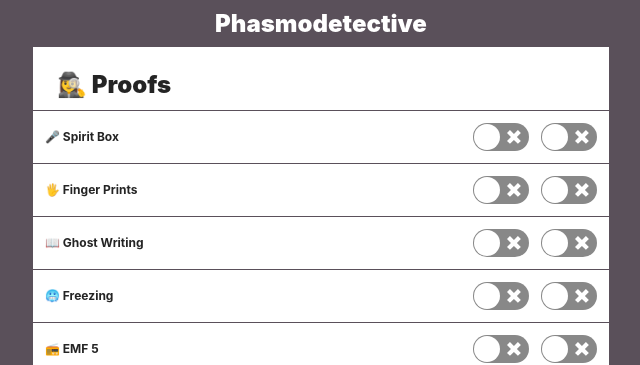
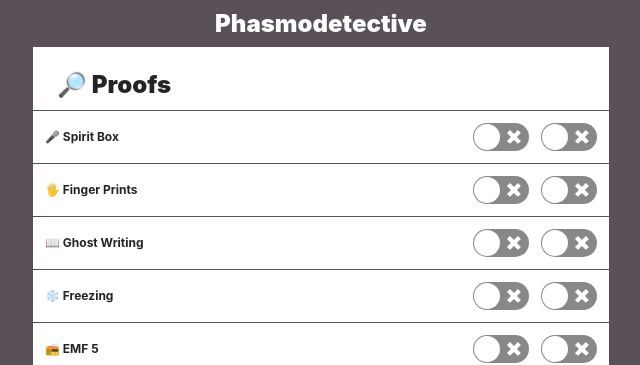
Before and after one commit to gilmoa/phasmodetective, a React (Create React App) app: page / in a window 1280 px wide. Shown: the top 365 px of the page, without its empty margins (319-959 px from the left). Built offline with nearby package versions, Linux system fonts and the light colour scheme.

Commit message:
uses 2015 emoji

```diff
--- a/src/App.js
+++ b/src/App.js
@@ -4,6 +4,7 @@
 import Main from "./components/Main";
 
 import firebase from "firebase/app";
+import "firebase/analytics";
 
 // For Firebase JS SDK v7.20.0 and later, measurementId is optional
 firebase.initializeApp({
@@ -17,6 +18,8 @@
   measurementId: "G-MEYR4X3JHC",
 });
 
+firebase.analytics();
+
 const App = () => {
   return (
     <Layout>
--- a/src/components/Proof.module.scss
+++ b/src/components/Proof.module.scss
@@ -10,10 +10,6 @@
     border-bottom: 1px solid var(--color-grey);
   }
 
-  &:hover {
-    background-color: var(--color-grey-30);
-  }
-
   b {
     flex: 1;
     text-overflow: ellipsis;
--- a/src/components/ProofsInfo.js
+++ b/src/components/ProofsInfo.js
@@ -2,7 +2,7 @@
   box: { name: "box", displayName: "spirit box", icon: "🎤" },
   prints: { name: "prints", displayName: "finger prints", icon: "🖐" },
   writing: { name: "writing", displayName: "ghost writing", icon: "📖" },
-  freeze: { name: "freeze", displayName: "freezing", icon: "🥶" },
+  freeze: { name: "freeze", displayName: "freezing", icon: "❄️" },
   emf: { name: "emf", displayName: "EMF 5", icon: "📻" },
   orbs: { name: "orbs", displayName: "ghost orbs", icon: "💫" },
 };
--- a/src/components/ProofsList.js
+++ b/src/components/ProofsList.js
@@ -8,7 +8,7 @@
 const ProofsList = ({ proofs, setProofs }) => {
   return (
     <section className={proofslist}>
-      <h1>🕵️‍♀️ Proofs</h1>
+      <h1>🔎 Proofs</h1>
       <ul>
         {Object.keys(ProofsInfo).map((name, id) => {
           let { displayName, icon } = ProofsInfo[name];
--- a/src/index.scss
+++ b/src/index.scss
@@ -4,7 +4,6 @@
   --color-black: rgb(36, 36, 36);
   --color-white: rgb(255, 255, 255);
   --color-grey: rgb(90, 80, 90);
-  --color-grey-30: rgba(90, 80, 90, 0.5)
 }
 
 body {
```
